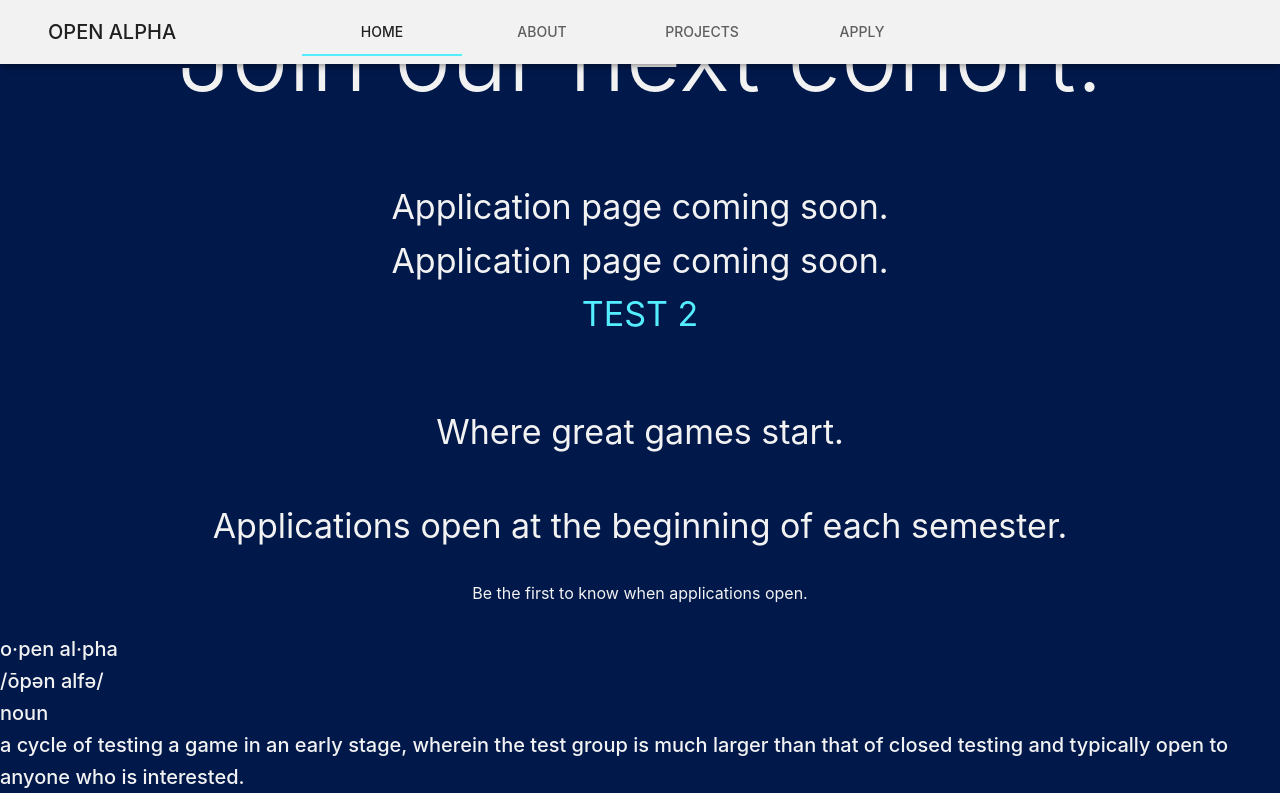
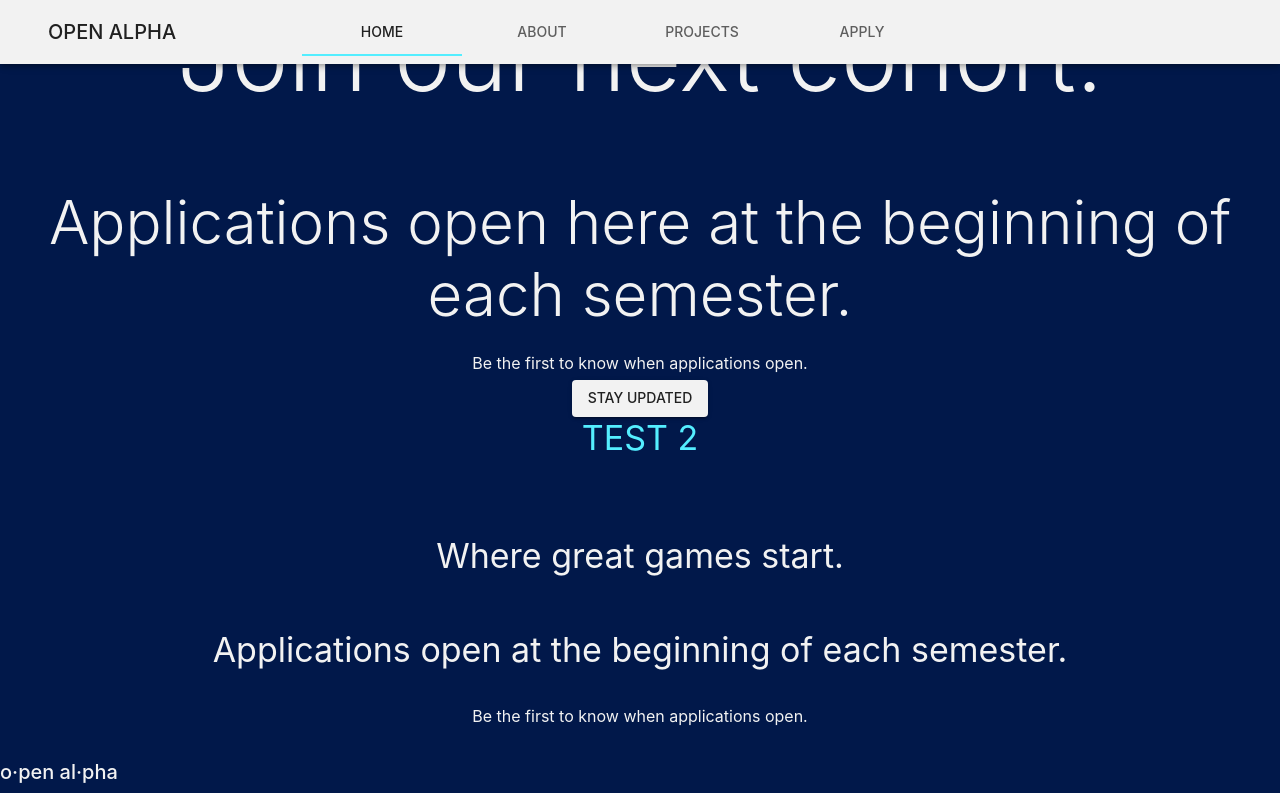
Before and after one commit to openalphausc/openalphausc.github.io, a React (Create React App) app in the folder my-app/: page /apply in a window 1280 px wide. Shown: the top 793 px of the page. Built offline with nearby package versions, Linux system fonts and the light colour scheme.

Commit message:
Added stay updated button and centered it

```diff
--- a/my-app/src/views/Apply/apply.js
+++ b/my-app/src/views/Apply/apply.js
@@ -7,6 +7,7 @@ import Zoom from '@material-ui/core/Zoom';
 import Fab from '@material-ui/core/Fab';
 import KeyboardArrowUpIcon from '@material-ui/icons/KeyboardArrowUp';
 import Toolbar from '@material-ui/core/Toolbar';
+import Button from '@material-ui/core/Button';
 
 const useStyles = makeStyles((theme) => ({
   card: {
@@ -26,7 +27,7 @@ const useStyles = makeStyles((theme) => ({
   },
   images: {
     marginLeft: '25%',
-  }
+  },
 
 }));
 
@@ -87,21 +88,35 @@ export default function MediaCard(props) {
         <br />
         <br />
         <Typography
-          variant="h4"
+          variant="h2"
           align="center"
           color="secondary"
           gutterBottom="true">
-          Application page coming soon.
+          Applications open here at the beginning of each semester.
           </Typography>
 
 
         <Typography
-          variant="h4"
+          variant="body1"
           align="center"
           color="secondary"
           gutterBottom="true">
-          Application page coming soon.
+          Be the first to know when applications open.
           </Typography>
+      </div>
+      <div style=
+          {{justifyContent: 'center',
+          textAlign:'center'}}>
+
+          <Button
+          variant="contained"
+          color="secondary"
+          align="center"
+          href="#contained-buttons"
+
+          >
+          Stay Updated
+        </Button>
       </div>
       <div id="">
         <Typography
```
